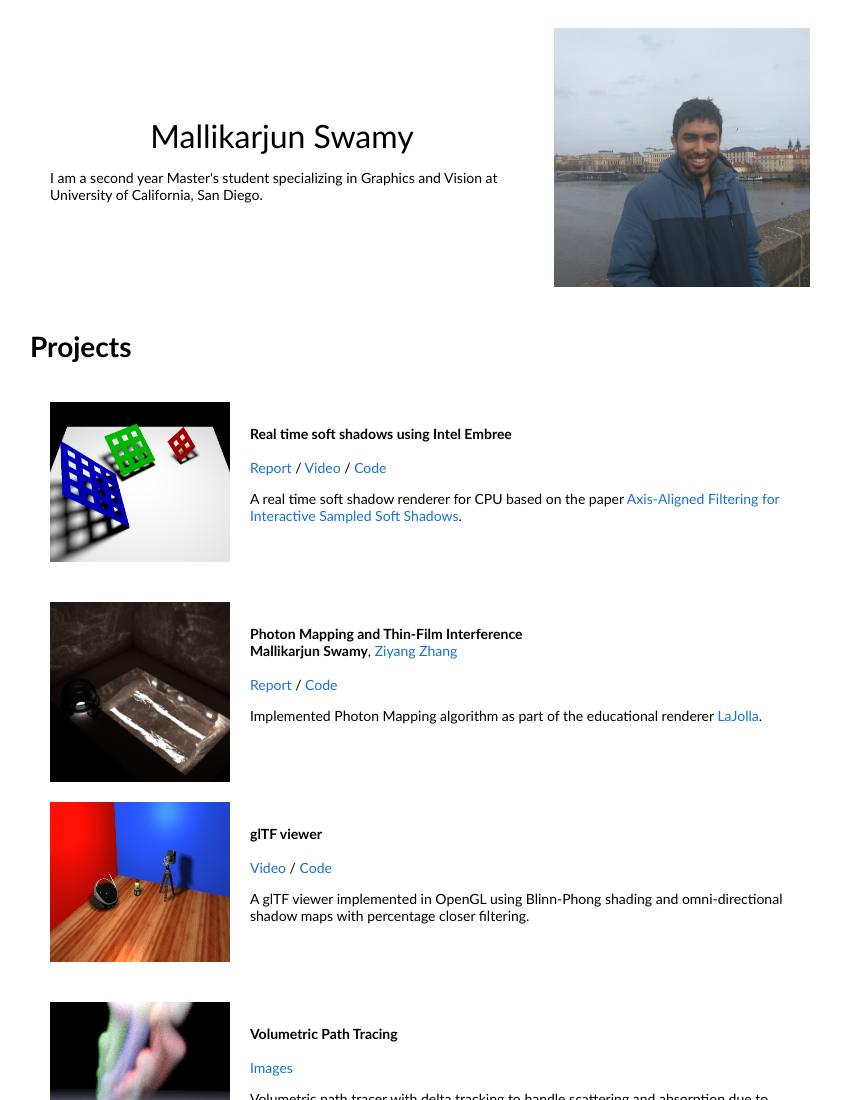
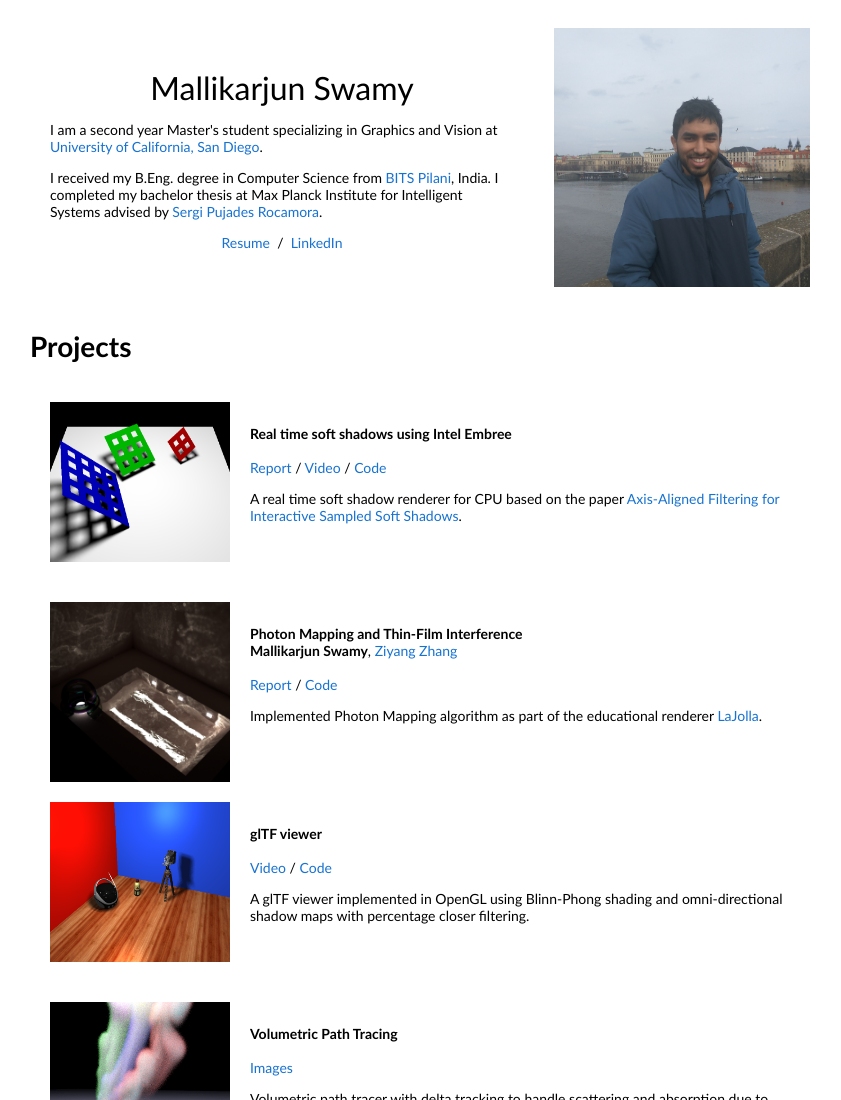
Before and after one commit to malikarjun/malikarjun.github.io, a plain HTML site: page index.html in a window 1280 px wide. Shown: the top 1100 px of the page, without its empty margins (210-1051 px from the left). Drawn offline with Linux system fonts and the light colour scheme.

Commit message:
add resume

```diff
--- a/index.html
+++ b/index.html
@@ -36,7 +36,14 @@
                 <name>Mallikarjun Swamy</name>
               </p>
               <p>
-                I am a second year Master's student specializing in Graphics and Vision at University of California, San Diego.
+                I am a second year Master's student specializing in Graphics and Vision at <a href="https://cse.ucsd.edu/">University of California, San Diego</a>.
+              </p>
+              <p>
+                I received my B.Eng. degree in Computer Science from <a href="https://www.bits-pilani.ac.in/pilani/">BITS Pilani</a>, India. I completed my bachelor thesis at Max Planck Institute for Intelligent Systems advised by <a href="https://morpheo.inrialpes.fr/people/pujades/">Sergi Pujades Rocamora</a>.
+              </p>
+              <p style="text-align:center">
+                <a href="data/resume.pdf">Resume</a> &nbsp/&nbsp
+                <a href="https://www.linkedin.com/in/mallikarjun-swamy/">LinkedIn</a>
               </p>
             </td>
             <td style="padding:2.5%;width:40%;max-width:40%">
```
Also changed, not shown: 1 other file.
